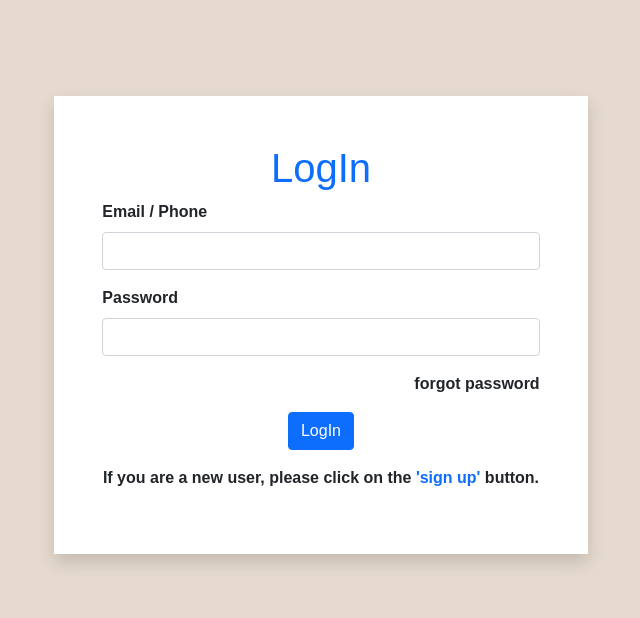
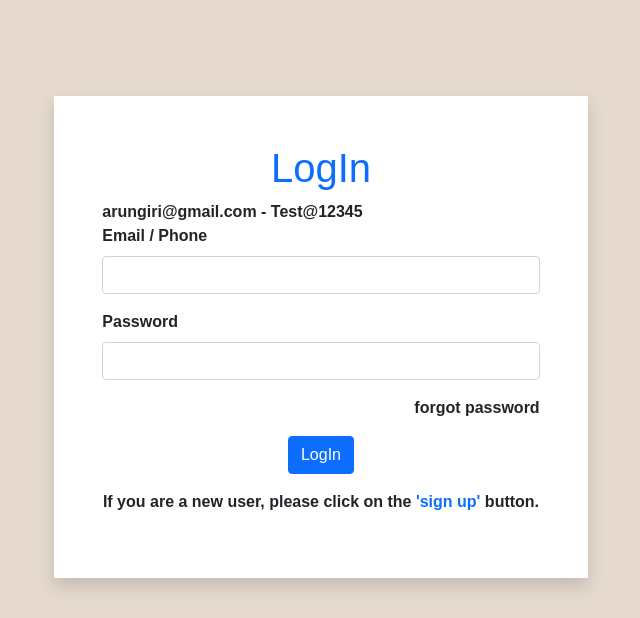
Before and after one commit to giriArun/MyProject, a PHP site: page /admin/index.php in a window 1280 px wide. Shown: the top 618 px of the page, without its empty margins (319-959 px from the left). Run offline with PHP 8.4, Linux system fonts and the light colour scheme; some libraries are stand-ins or nearby versions; some web fonts are replaced.

Commit message:
pass added in login

```diff
--- a/admin/registration/login.php
+++ b/admin/registration/login.php
@@ -7,6 +7,7 @@
                     <div class="col-1 col-sm-2 col-md-3 col-lg-3"></div>
                     <div class="col-10 col-sm-8 col-md-6 col-lg-6 bg-white shadow py-5 px-5">
                         <h1 class="text-primary text-center">LogIn</h1>
+                        <div>arungiri@gmail.com - Test@12345</div>
                         <form class="row g-3 needs-validation" novalidate action="" method="post" name="form_login">
                             <div class="col-md-12 validationEmailPhone">
                                 <label for="validationEmailPhone" class="form-label fw-bold">Email / Phone</label>
```
